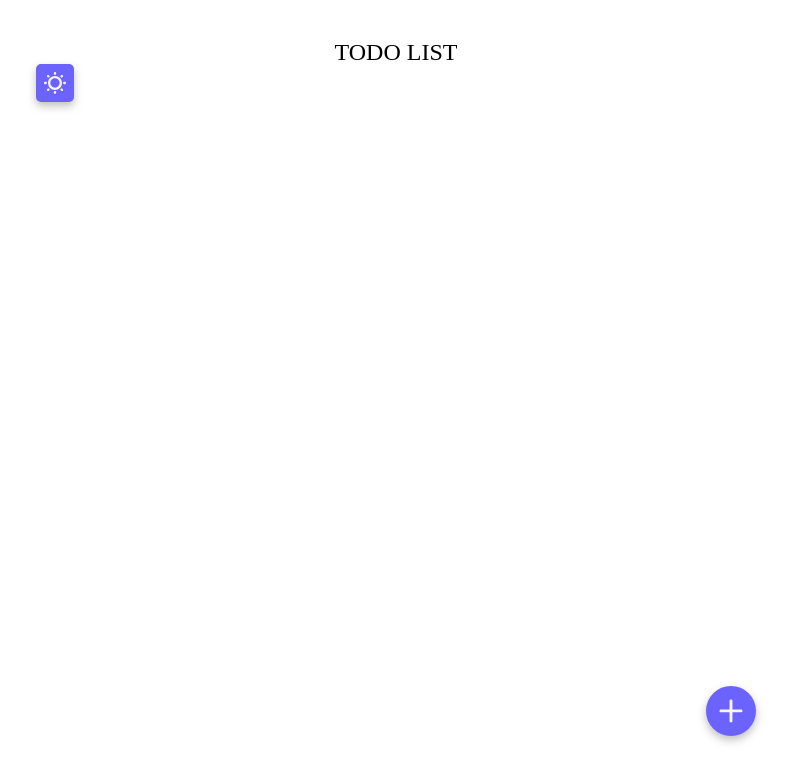
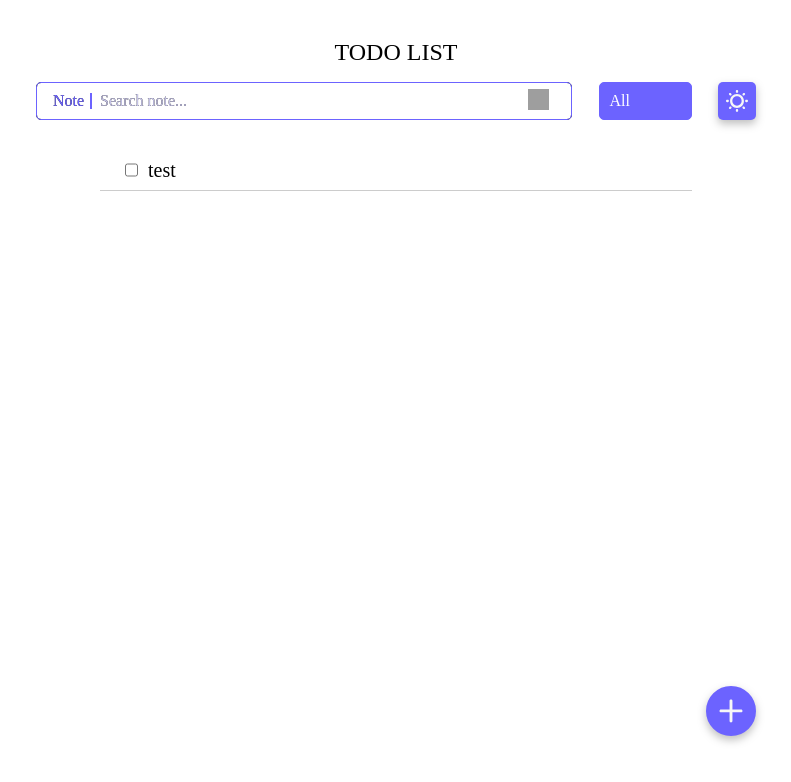
Before and after one commit to leedbswo107/todo-list-client, a React (Create React App) app: page / in a window 1280 px wide. Shown: the top 782 px of the page, without its empty margins (244-1035 px from the left). Built offline with nearby package versions, Linux system fonts and the light colour scheme; grey boxes are pictures that could not be loaded.

Commit message:
feat: ui test

```diff
--- a/src/App.tsx
+++ b/src/App.tsx
@@ -2,14 +2,18 @@ import React from 'react';
 import './App.css';
 import FloatingAddBtn from 'components/FloatingAddBtn';
 import Header from 'components/Header';
-import NightModeToggleBtn from 'components/NightModeToggleBtn';
+import TopControls from 'components/TopControls';
+import TodoListArea from 'components/TodoListArea';
+import CreateTodo from 'components/CreateTodo';
 
 const App: React.FC = () => {
   return (
     <div className="App">
       <Header />
+      <TopControls />
+      <TodoListArea />
       <FloatingAddBtn />
-      <NightModeToggleBtn />
+      <CreateTodo />
     </div>
   );
 };
```
